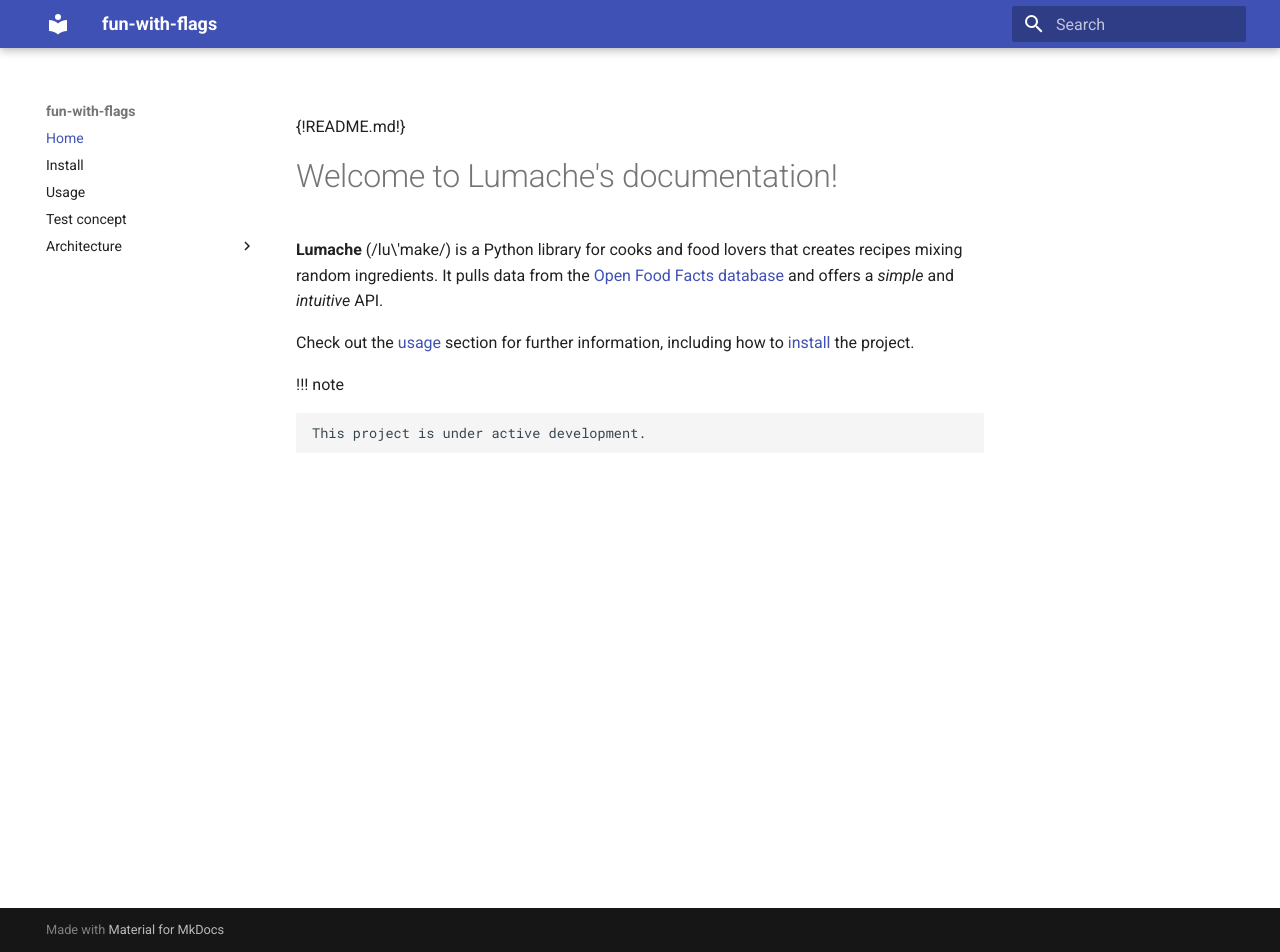
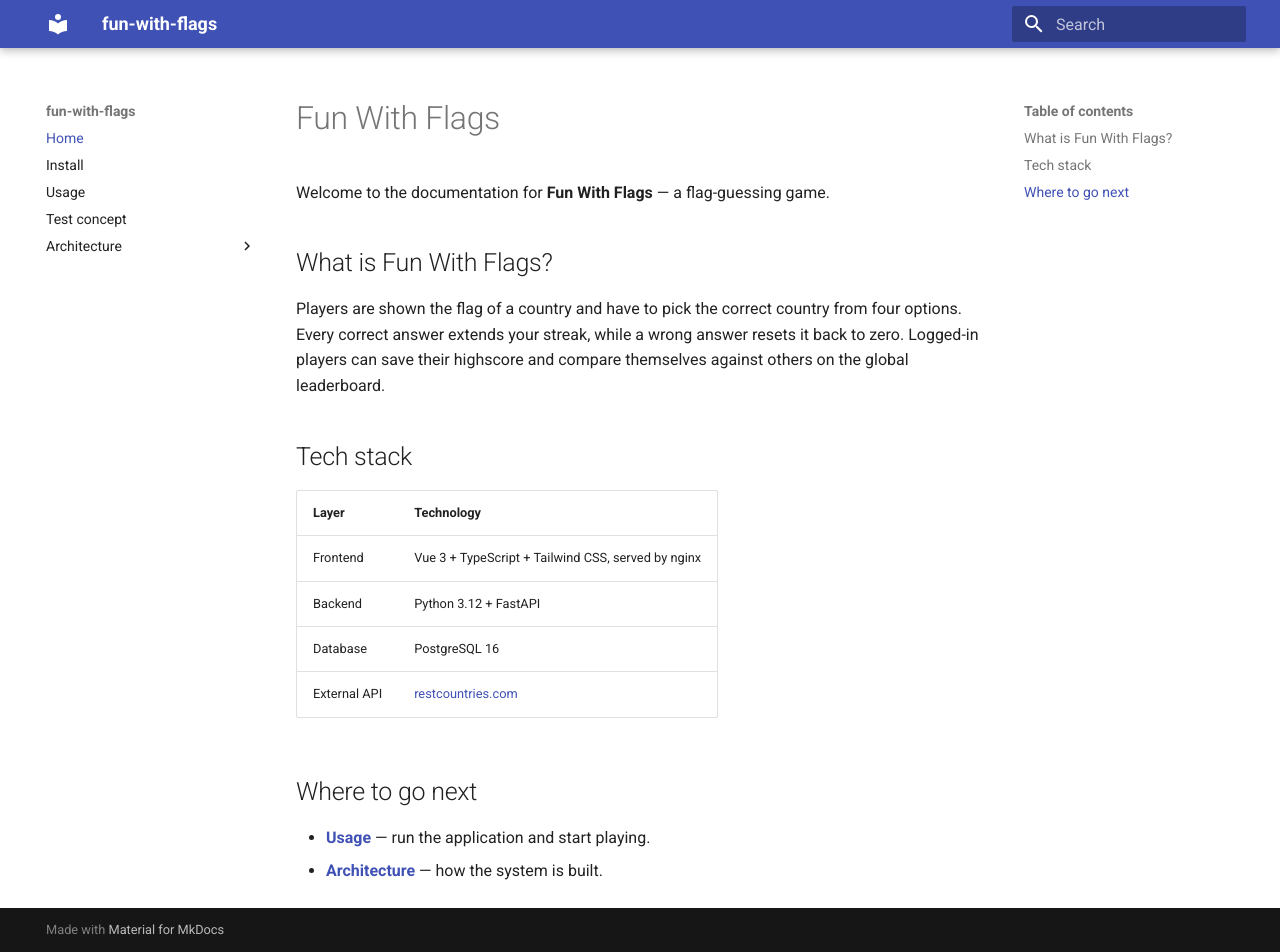
Before and after one commit to r0135tE1/sqs, an MkDocs documentation site: the page built from docs/index.md, in a window 1280 px wide and 952 px high. Built offline with MkDocs 1.6.1 and Material for MkDocs 9.7.7, drawn with Linux system fonts in a browser that asks for light colours.

Commit message:
index und usage angepasst

```diff
--- a/docs/index.md
+++ b/docs/index.md
@@ -1,14 +1,25 @@
-{!README.md!}
+# Fun With Flags
 
-# Welcome to Lumache's documentation!
+Welcome to the documentation for **Fun With Flags** — a flag-guessing game.
 
-**Lumache** (/lu\'make/) is a Python library for cooks and food lovers
-that creates recipes mixing random ingredients. It pulls data from the
-[Open Food Facts database](https://world.openfoodfacts.org/) and offers
-a *simple* and *intuitive* API.
+## What is Fun With Flags?
 
-Check out the [usage](usage) section for further information, including how to [install](usage#installation) the project.
+Players are shown the flag of a country and have to pick the correct country from
+four options. Every correct answer extends your streak, while a wrong answer
+resets it back to zero. Logged-in players can save their highscore and compare
+themselves against others on the global leaderboard.
 
-!!! note
+## Tech stack
 
-    This project is under active development.
+| Layer        | Technology                                              |
+| ------------ | ------------------------------------------------------- |
+| Frontend     | Vue 3 + TypeScript + Tailwind CSS, served by nginx      |
+| Backend      | Python 3.12 + FastAPI                                   |
+| Database     | PostgreSQL 16                                           |
+| External API | [restcountries.com](https://restcountries.com)          |
+
+## Where to go next
+
+- **[Usage](usage.md)** — run the application and start playing.
+- **[Architecture](architecture/01_introduction_and_goals.md)** — how the system
+  is built.
```
Also changed, not shown: docs/usage.md (+40 -0 lines), docs/install.md (deleted).
